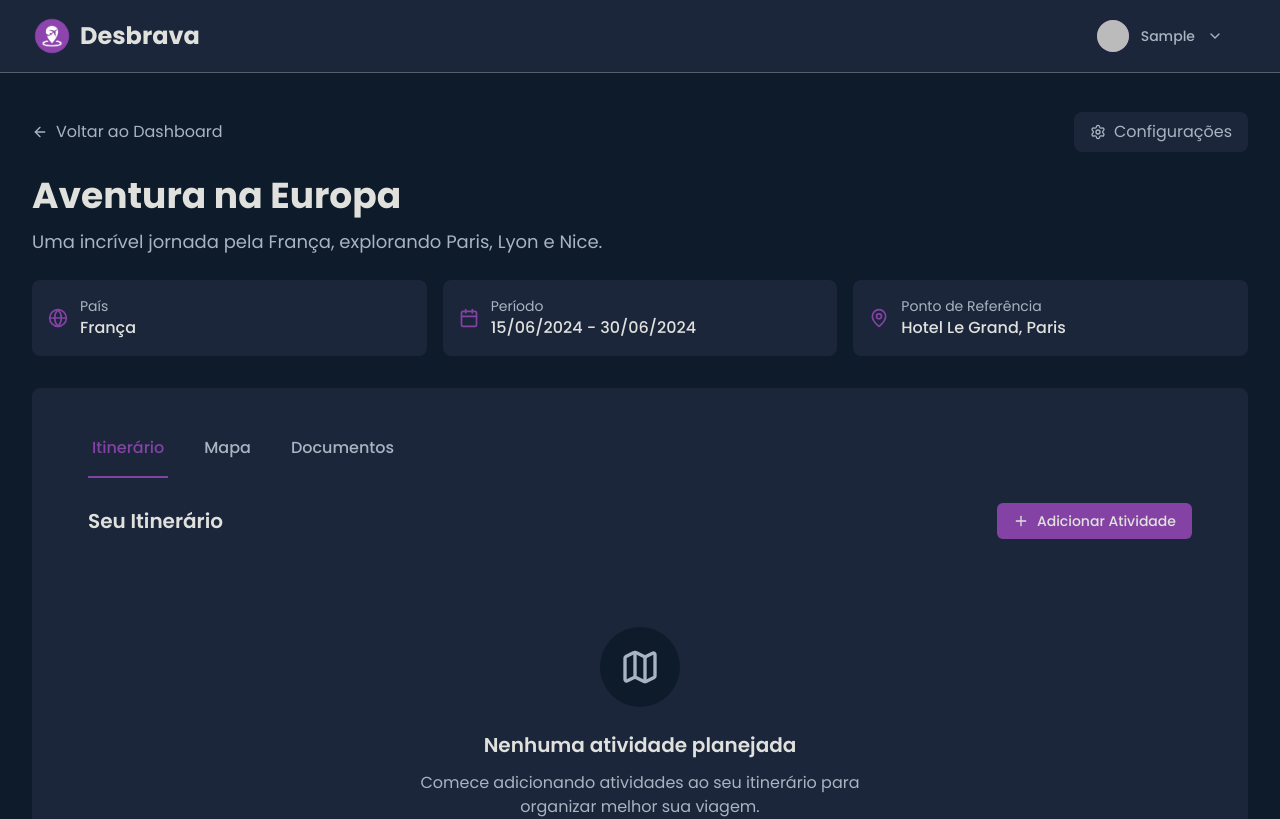
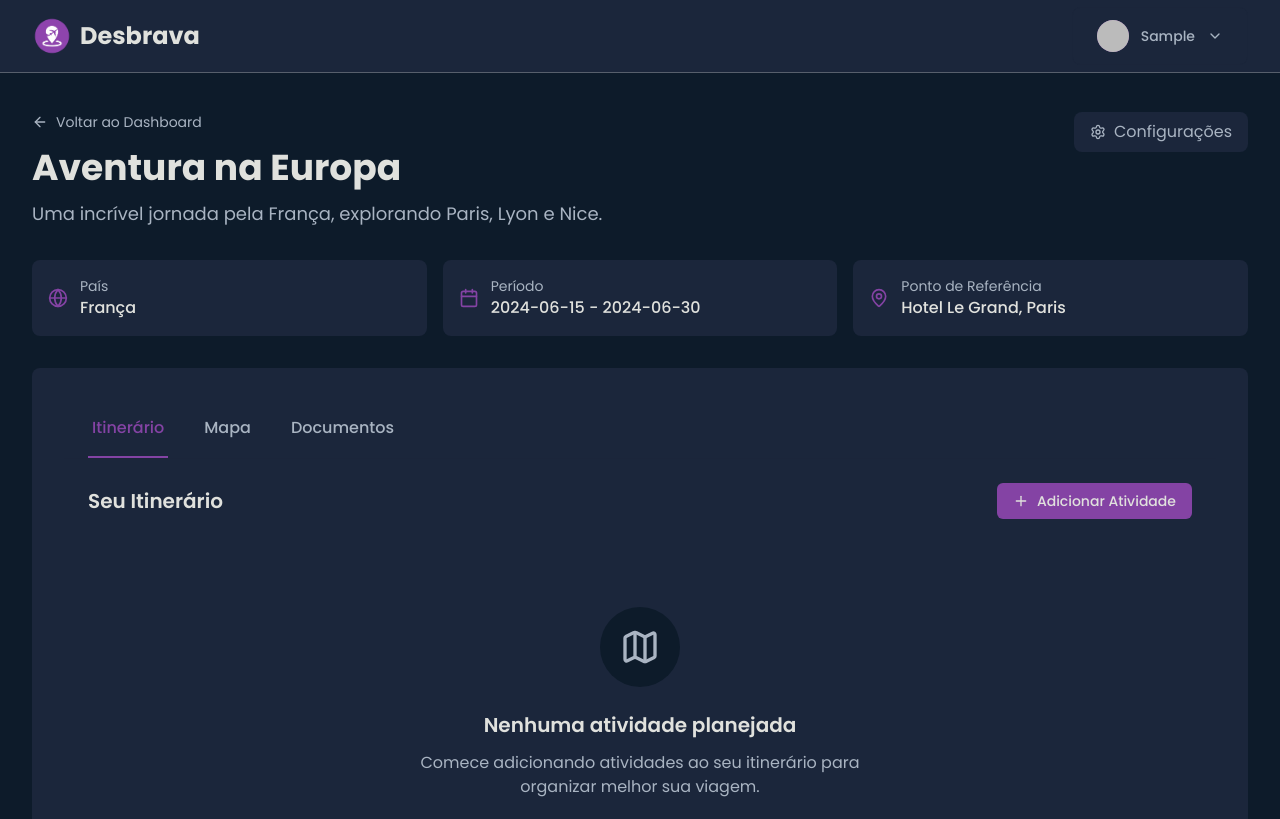
Before and after one commit to Brendhon/desbrava, a Next.js app: page /trip/1 in a window 1280 px wide. Shown: the top 819 px of the page. Built offline with nearby package versions, Linux system fonts and the light colour scheme; no server answers; sample sign-in values are in the browser's storage.

Commit message:
feat: create PageHeader component for consistent header layout across TripDetails and TripSettings pages, improving code reusability and user experience in the Desbrava project

```diff
--- a/app/(protected)/trip/[id]/page.tsx
+++ b/app/(protected)/trip/[id]/page.tsx
@@ -3,7 +3,6 @@
 import Button from '@/components/ui/Button';
 import Card from '@/components/ui/Card';
 import {
-  ArrowLeft,
   Calendar,
   Globe,
   Map,
@@ -13,6 +12,7 @@ import {
 } from 'lucide-react';
 import Link from 'next/link';
 import { useParams } from 'next/navigation';
+import { PageHeader } from '@/components/ui/PageHeader';
 
 export default function TripDetailsPage() {
   const params = useParams();
@@ -33,17 +33,15 @@ export default function TripDetailsPage() {
 
   return (
     <div className={styles.container}>
+      <div className={styles.headerContainer}>
         {/* Header */}
-      <div className={styles.header}>
-        <div className={styles.headerTop}>
-          <Link
-            href="/dashboard"
-            className={styles.backLink}
-            aria-label="Voltar ao Dashboard"
-          >
-            <ArrowLeft className={styles.backIcon} aria-hidden="true" />
-            Voltar ao Dashboard
-          </Link>
+        <PageHeader
+          backHref="/dashboard"
+          backText="Voltar ao Dashboard"
+          backAriaLabel="Voltar ao Dashboard"
+          title={trip.title}
+          subtitle={trip.description}
+        />
 
         <Link
           href={`/trip/${tripId}/settings`}
@@ -54,9 +52,6 @@ export default function TripDetailsPage() {
           Configurações
         </Link>
       </div>
-
-        <h1 className={styles.title}>{trip.title}</h1>
-        <p className={styles.description}>{trip.description}</p>
 
       {/* Trip Info Cards */}
       <div className={styles.infoGrid}>
@@ -87,8 +82,7 @@ export default function TripDetailsPage() {
           <div>
             <p className={styles.infoLabel}>Período</p>
             <p className={styles.infoValue}>
-                {new Date(trip.startDate).toLocaleDateString('pt-BR')} -{' '}
-                {new Date(trip.endDate).toLocaleDateString('pt-BR')}
+              {trip.startDate} - {trip.endDate}
             </p>
           </div>
         </Card>
@@ -107,7 +101,6 @@ export default function TripDetailsPage() {
             <p className={styles.infoValue}>{trip.referencePoint}</p>
           </div>
         </Card>
-        </div>
       </div>
 
       {/* Content Tabs */}
@@ -179,16 +172,10 @@ export default function TripDetailsPage() {
 
 const styles = {
   container: 'max-w-7xl mx-auto px-4 md:px-6 lg:px-8 py-8',
-  header: 'mb-8',
-  headerTop: 'flex items-center justify-between mb-6',
-  backLink:
-    'inline-flex items-center gap-2 text-mist-gray hover:text-parchment-white transition-colors',
-  backIcon: 'w-4 h-4',
+  headerContainer: 'flex items-start justify-between',
   settingsLink:
     'inline-flex items-center gap-2 bg-slate-dark text-mist-gray px-4 py-2 rounded-lg hover:bg-slate-dark/60 hover:text-parchment-white transition-colors',
   settingsIcon: 'w-4 h-4',
-  title: 'text-3xl md:text-4xl font-bold text-parchment-white mb-3',
-  description: 'text-lg text-mist-gray mb-6',
   infoGrid: 'grid grid-cols-1 md:grid-cols-3 gap-4 mb-8',
   infoCard: 'flex items-center gap-3',
   infoIcon: 'w-5 h-5 text-royal-purple',
--- a/app/(protected)/trip/[id]/settings/page.tsx
+++ b/app/(protected)/trip/[id]/settings/page.tsx
@@ -6,10 +6,10 @@ import Button from '@/components/ui/Button';
 import Card from '@/components/ui/Card';
 import DangerZone from '@/components/ui/DangerZone';
 import { type TripSettingsFormData } from '@/lib/schemas/trip';
-import { ArrowLeft, Save, Trash2 } from 'lucide-react';
-import Link from 'next/link';
+import { Save, Trash2 } from 'lucide-react';
 import { useParams, useRouter } from 'next/navigation';
 import { useEffect, useState } from 'react';
+import { PageHeader } from '@/components/ui/PageHeader';
 
 export default function TripSettingsPage() {
   const params = useParams();
@@ -65,18 +65,13 @@ export default function TripSettingsPage() {
   return (
     <div className={styles.container}>
       {/* Header */}
-      <div className={styles.header}>
-        <Link
-          href={`/trip/${tripId}`}
-          className={styles.backLink}
-          aria-label="Voltar aos detalhes da viagem"
-        >
-          <ArrowLeft className={styles.backIcon} aria-hidden="true" />
-          Voltar aos Detalhes da Viagem
-        </Link>
-        <h1 className={styles.title}>Configurações da Viagem</h1>
-        <p className={styles.subtitle}>Edite os detalhes da sua viagem</p>
-      </div>
+      <PageHeader
+        backHref={`/trip/${tripId}`}
+        backText="Voltar aos Detalhes da Viagem"
+        backAriaLabel="Voltar aos detalhes da viagem"
+        title="Configurações da Viagem"
+        subtitle="Edite os detalhes da sua viagem"
+      />
 
       {/* Form */}
       <Card
@@ -117,11 +112,5 @@ export default function TripSettingsPage() {
 
 const styles = {
   container: 'max-w-4xl mx-auto px-4 md:px-6 lg:px-8 py-8',
-  header: 'mb-8',
-  backLink:
-    'inline-flex items-center gap-2 text-mist-gray hover:text-parchment-white transition-colors mb-4',
-  backIcon: 'w-4 h-4',
-  title: 'text-3xl md:text-4xl font-bold text-parchment-white mb-3',
-  subtitle: 'text-lg text-mist-gray',
   formContainer: '',
 };
--- /dev/null
+++ b/components/ui/PageHeader.tsx
@@ -0,0 +1,41 @@
+import Link from 'next/link';
+import { ArrowLeft } from 'lucide-react';
+
+interface PageHeaderProps {
+  backHref: string;
+  backText: string;
+  backAriaLabel: string;
+  title: string;
+  subtitle?: string;
+}
+
+export function PageHeader({
+  backHref,
+  backText,
+  backAriaLabel,
+  title,
+  subtitle,
+}: PageHeaderProps) {
+  return (
+    <div className={styles.header}>
+      <Link
+        href={backHref}
+        className={styles.backLink}
+        aria-label={backAriaLabel}
+      >
+        <ArrowLeft className={styles.backIcon} aria-hidden="true" />
+        {backText}
+      </Link>
+      <h1 className={styles.title}>{title}</h1>
+      {subtitle && <p className={styles.subtitle}>{subtitle}</p>}
+    </div>
+  );
+}
+
+const styles = {
+  header: 'space-y-4 mb-8',
+  backLink: 'inline-flex items-center gap-2 text-sm text-mist-gray hover:text-parchment-white transition-colors',
+  backIcon: 'h-4 w-4',
+  title: 'text-3xl md:text-4xl font-bold text-parchment-white mb-3',
+  subtitle: 'text-lg text-mist-gray',
+};
```
Lines whose indentation alone changed are shown as unchanged.
